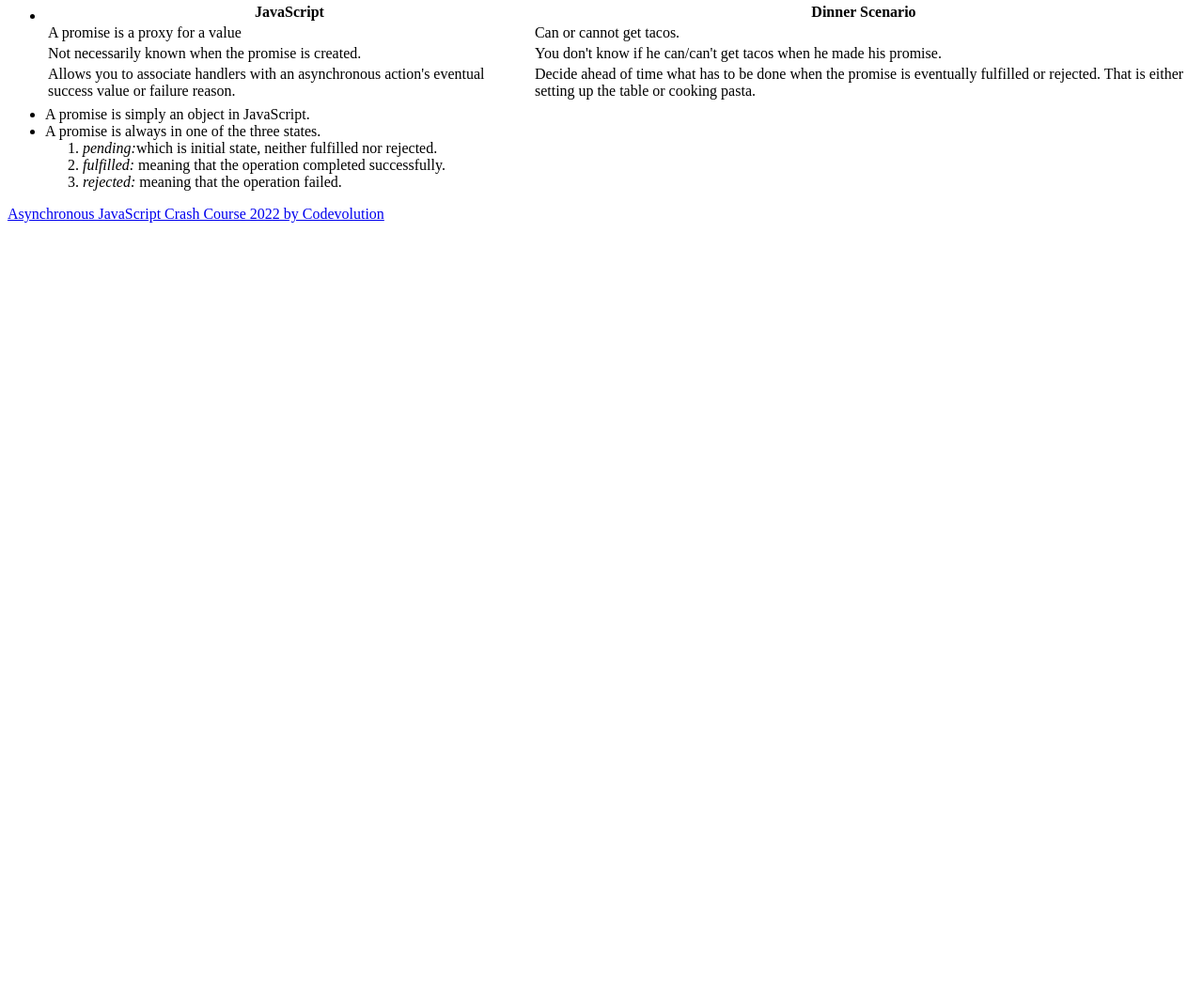
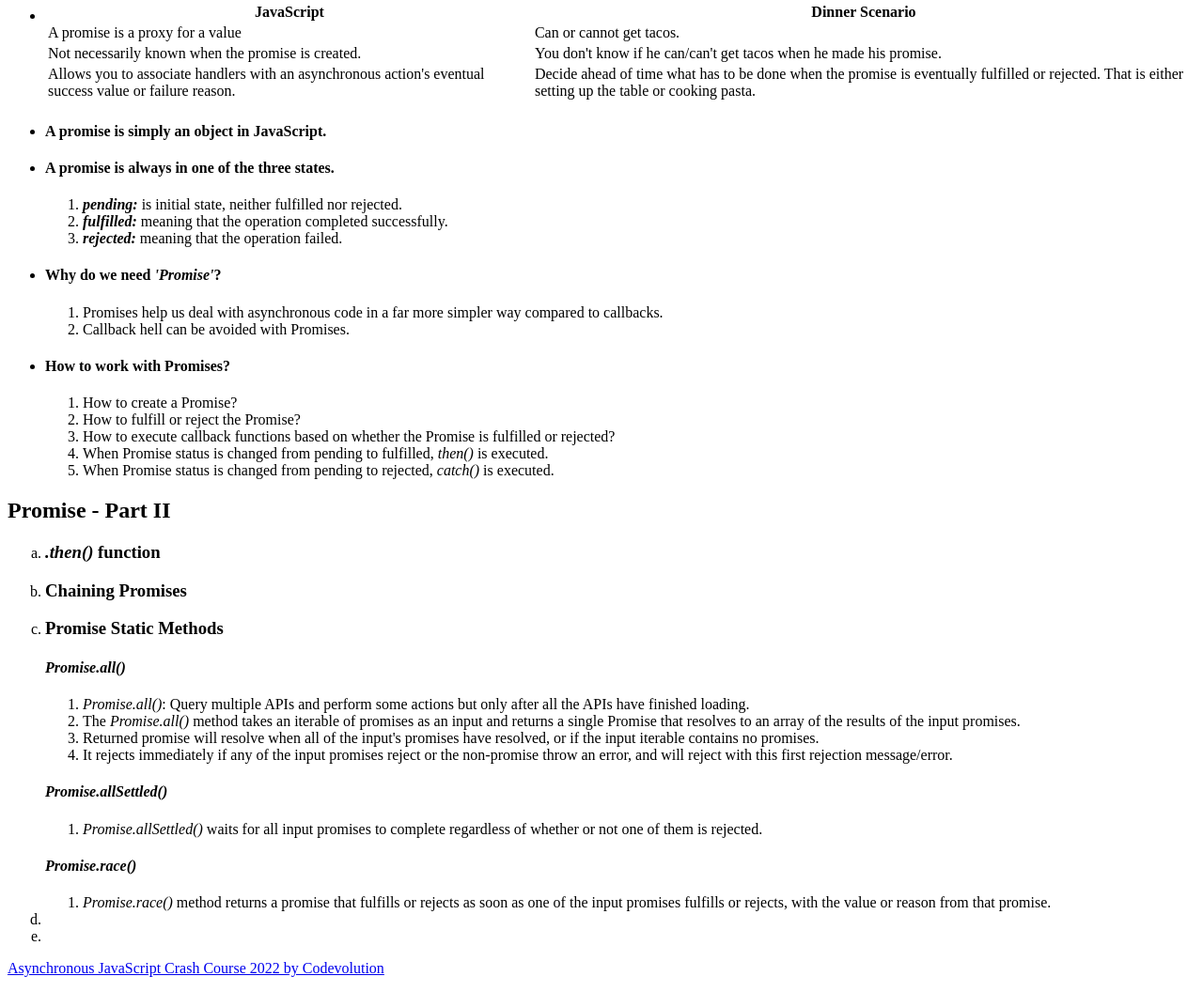
Before and after one commit to yugmani/async-promise-codevolution, a website: page index.html in a window 1280 px wide. Shown: the part 344-1400 px from the top of the page at 94% size. Before the commit the page ends 800 px from the top, so only its background shows below. Drawn offline with Linux system fonts and the light colour scheme.

Commit message:
promise static methods

```diff
--- a/index.html
+++ b/index.html
@@ -1,6 +1,6 @@
 <div id="app">
-  <h1>Asynchronous JavaScript</h1>
-  <h2>Promise</h2>
+  <h1>Asynchronous JavaScript - Promise</h1>
+  <h2>Promise - Part I</h2>
   <ul>
     <li>
       <table>
@@ -78,27 +78,106 @@
             table or cooking pasta.
           </td>
         </tr>
-        <tr>
-          <td></td>
-          <td></td>
-        </tr>
       </table>
     </li>
-    <li>A promise is simply an object in JavaScript.</li>
+    <li><h4>A promise is simply an object in JavaScript.</h4></li>
     <li>
-      A promise is always in one of the three states.
+      <h4>A promise is always in one of the three states.</h4>
       <ol>
         <li>
-          <em>pending:</em>which is initial state, neither fulfilled nor
-          rejected.
+          <strong><em>pending:</em></strong> is initial state, neither fulfilled
+          nor rejected.
         </li>
         <li>
-          <em>fulfilled:</em> meaning that the operation completed successfully.
+          <strong><em>fulfilled:</em></strong> meaning that the operation
+          completed successfully.
         </li>
-        <li><em>rejected:</em> meaning that the operation failed.</li>
+        <li>
+          <strong><em>rejected:</em></strong> meaning that the operation failed.
+        </li>
+      </ol>
+    </li>
+    <li>
+      <h4>
+        Why do we need <strong><em>'Promise'</em></strong
+        >?
+      </h4>
+      <ol>
+        <li>
+          Promises help us deal with asynchronous code in a far more simpler way
+          compared to callbacks.
+        </li>
+        <li>Callback hell can be avoided with Promises.</li>
+      </ol>
+    </li>
+    <li>
+      <h4>How to work with Promises?</h4>
+      <ol>
+        <li>How to create a Promise?</li>
+        <li>How to fulfill or reject the Promise?</li>
+        <li>
+          How to execute callback functions based on whether the Promise is
+          fulfilled or rejected?
+        </li>
+        <li>
+          When Promise status is changed from pending to fulfilled,
+          <em>then()</em> is executed.
+        </li>
+        <li>
+          When Promise status is changed from pending to rejected,
+          <em>catch()</em> is executed.
+        </li>
       </ol>
     </li>
   </ul>
+  <h2>Promise - Part II</h2>
+  <ol style="list-style-type: lower-alpha">
+    <li>
+      <h3><em>.then()</em> function</h3>
+    </li>
+    <li><h3>Chaining Promises</h3></li>
+    <li>
+      <h3>Promise Static Methods</h3>
+      <h4><em>Promise.all()</em></h4>
+      <ol>
+        <li>
+          <em>Promise.all()</em>: Query multiple APIs and perform some actions
+          but only after all the APIs have finished loading.
+        </li>
+        <li>
+          The <em>Promise.all()</em> method takes an iterable of promises as an
+          input and returns a single Promise that resolves to an array of the
+          results of the input promises.
+        </li>
+        <li>
+          Returned promise will resolve when all of the input's promises have
+          resolved, or if the input iterable contains no promises.
+        </li>
+        <li>
+          It rejects immediately if any of the input promises reject or the
+          non-promise throw an error, and will reject with this first rejection
+          message/error.
+        </li>
+      </ol>
+      <h4><em>Promise.allSettled()</em></h4>
+      <ol>
+        <li>
+          <em>Promise.allSettled()</em> waits for all input promises to complete
+          regardless of whether or not one of them is rejected.
+        </li>
+      </ol>
+      <h4><em>Promise.race()</em></h4>
+      <ol>
+        <li>
+          <em>Promise.race()</em> method returns a promise that fulfills or
+          rejects as soon as one of the input promises fulfills or rejects, with
+          the value or reason from that promise.
+        </li>
+      </ol>
+    </li>
+    <li></li>
+    <li></li>
+  </ol>
   <p>
     <a href="https://www.youtube.com/watch?v=exBgWAIeIeg">
       Asynchronous JavaScript Crash Course 2022 by Codevolution</a
```
Also changed, not shown: index.js (+105 -0 lines).
